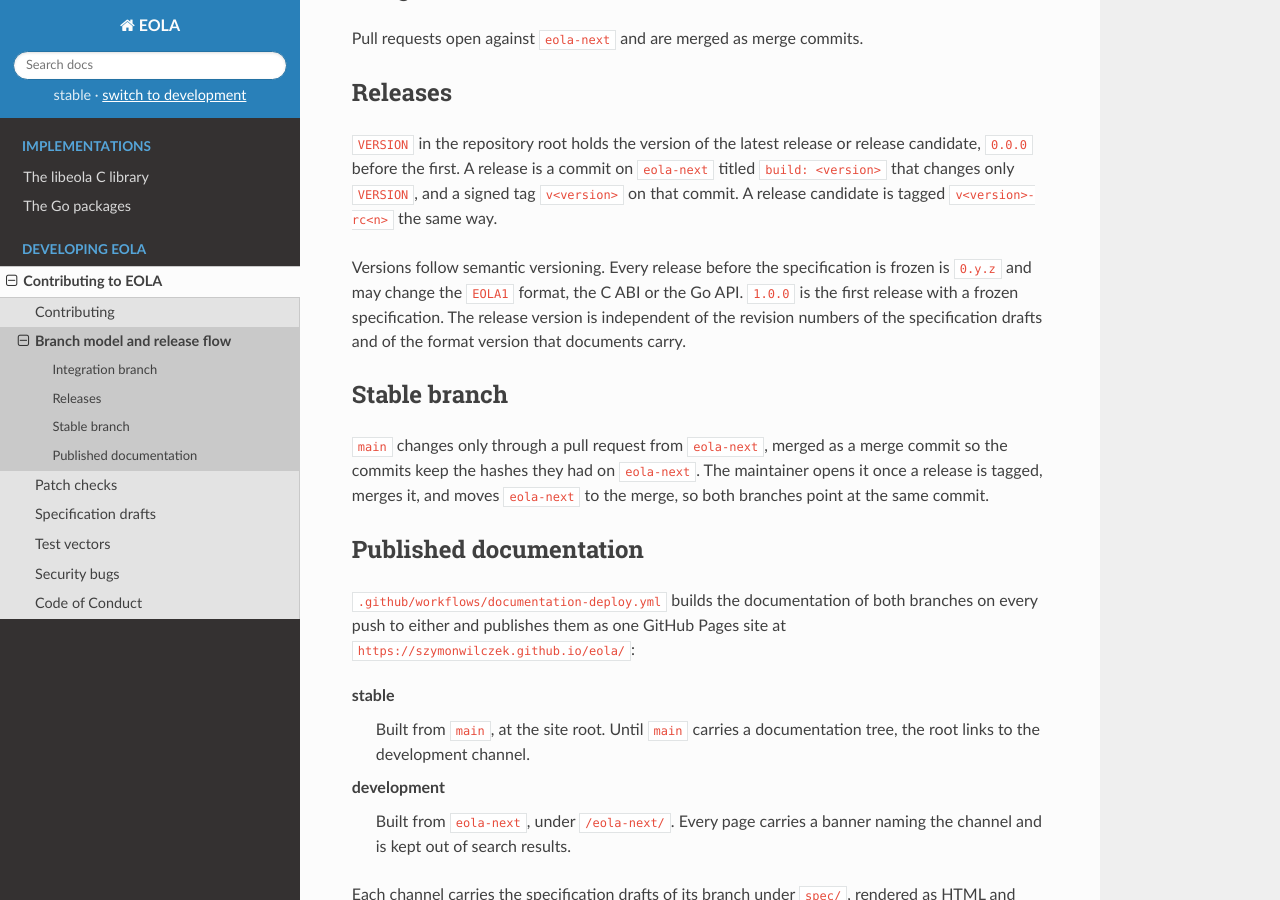
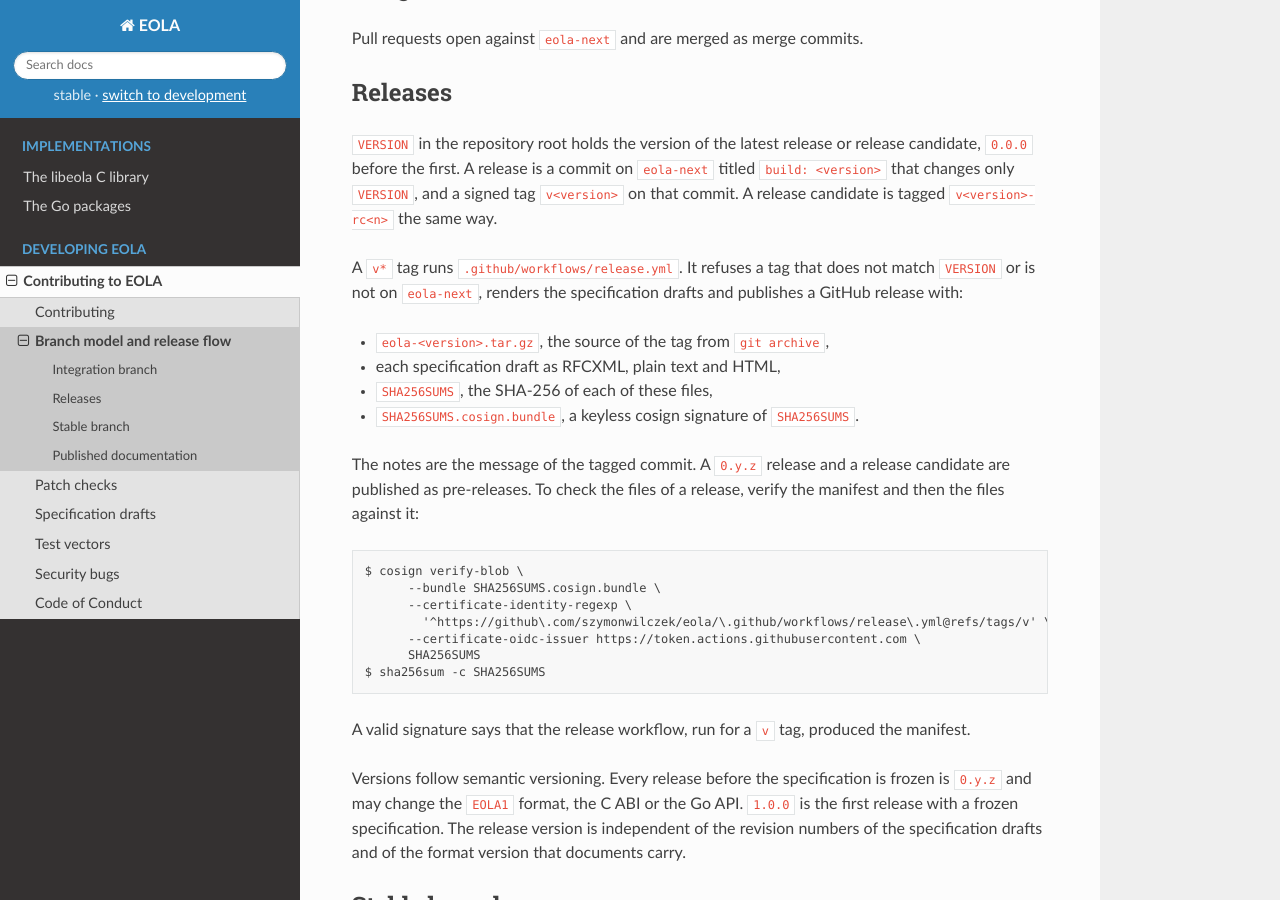
Before and after one commit to szymonwilczek/eola, a Sphinx documentation site: the page built from Documentation/process/branching.rst, in a window 1280 px wide and 900 px high, scrolled down 371 px. Built offline with Sphinx 7.4.7 and the Read the Docs theme 3.1.0, drawn with Linux system fonts in a browser that asks for light colours.

Commit message:
ci: publish a signed GitHub release for each version tag
A release tag reaches the repository with nothing built from it, so a
reader who wants the specification drafts of a release has to render
them, and nothing ties a downloaded archive to the tag it claims to
be.

A v* tag now runs the release workflow. It refuses a tag that does not
match VERSION or is not on eola-next, renders the drafts and publishes
a GitHub release with the source archive of the tag, each draft as
RFCXML, text and HTML, a SHA256SUMS manifest of them and a keyless
cosign signature of the manifest, bound to this workflow and the tag.
The notes are the message of the tagged commit, and a 0.y.z release or
a release candidate is published as a pre-release.

The branch model documents the files and how to verify them.

Signed-off-by: Szymon Wilczek <swilczek.lx@gmail.com>

```diff
--- a/Documentation/process/branching.rst
+++ b/Documentation/process/branching.rst
@@ -26,6 +26,31 @@ or release candidate, ``0.0.0`` before the first. A release is a commit on
 ``eola-next`` titled ``build: <version>`` that changes only ``VERSION``, and
 a signed tag ``v<version>`` on that commit. A release candidate is tagged
 ``v<version>-rc<n>`` the same way.
+
+A ``v*`` tag runs ``.github/workflows/release.yml``. It refuses a tag that
+does not match ``VERSION`` or is not on ``eola-next``, renders the
+specification drafts and publishes a GitHub release with:
+
+* ``eola-<version>.tar.gz``, the source of the tag from ``git archive``,
+* each specification draft as RFCXML, plain text and HTML,
+* ``SHA256SUMS``, the SHA-256 of each of these files,
+* ``SHA256SUMS.cosign.bundle``, a keyless cosign signature of
+  ``SHA256SUMS``.
+
+The notes are the message of the tagged commit. A ``0.y.z`` release and a
+release candidate are published as pre-releases. To check the files of a
+release, verify the manifest and then the files against it::
+
+    $ cosign verify-blob \
+          --bundle SHA256SUMS.cosign.bundle \
+          --certificate-identity-regexp \
+            '^https://github\.com/szymonwilczek/eola/\.github/workflows/release\.yml@refs/tags/v' \
+          --certificate-oidc-issuer https://token.actions.githubusercontent.com \
+          SHA256SUMS
+    $ sha256sum -c SHA256SUMS
+
+A valid signature says that the release workflow, run for a ``v`` tag,
+produced the manifest.
 
 Versions follow semantic versioning. Every release before the specification
 is frozen is ``0.y.z`` and may change the ``EOLA1`` format, the C ABI or the
```
Also changed, not shown: 1 other file.
